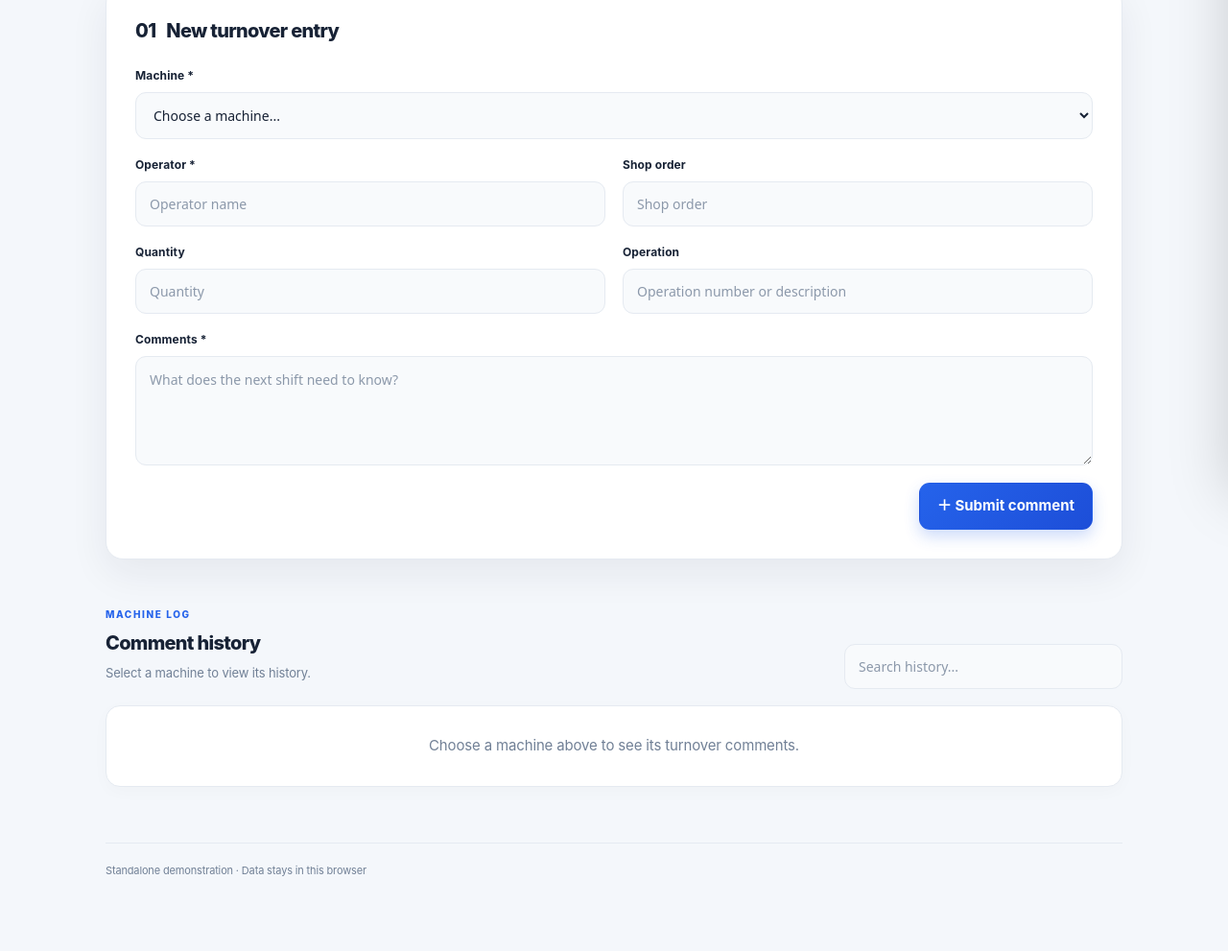
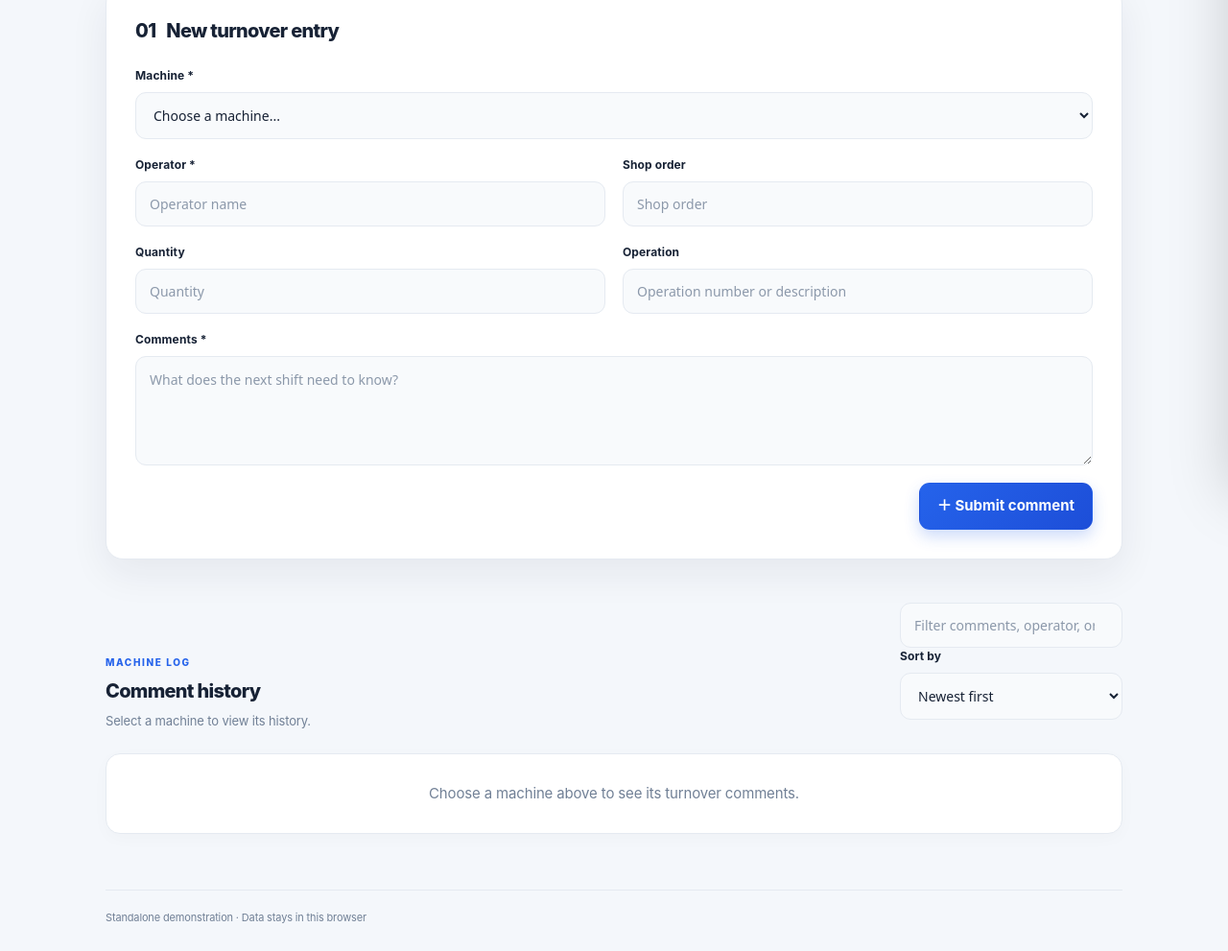
Before and after one commit to kj7342/ShiftTurnover, a plain HTML site: page index.html in a window 1280 px wide. Shown: the part 284-1275 px from the top of the page at 96% size. Before the commit the page ends 1225 px from the top, so only its background shows below. Drawn offline with Linux system fonts and the light colour scheme.

Commit message:
Add history filtering and sorting controls

```diff
--- a/index.html
+++ b/index.html
@@ -15,7 +15,11 @@
 <div class="grid"><label>Operator *<input id="operator" required placeholder="Operator name"></label><label>Shop order<input id="shopOrder" placeholder="Shop order"></label><label>Quantity<input id="quantity" type="number" min="0" step="1" placeholder="Quantity"></label><label>Operation<input id="operation" placeholder="Operation number or description"></label></div>
 <label>Comments *<textarea id="comments" rows="4" required maxlength="5000" placeholder="What does the next shift need to know?"></textarea></label>
 <div class="submitrow"><span id="message" role="status"></span><button class="primary">＋ Submit comment</button></div></form></section>
-<section class="history"><div class="historyhead"><div><small>MACHINE LOG</small><h2>Comment history</h2><p id="subtitle">Select a machine to view its history.</p></div><input id="filter" placeholder="Search history..."></div><div id="list" class="empty">Choose a machine to see its turnover comments.</div></section>
+<section class="history">
+<div class="historyhead"><div><small>MACHINE LOG</small><h2>Comment history</h2><p id="subtitle">Select a machine to view its history.</p></div>
+<div class="historytools"><input id="filter" type="search" placeholder="Filter comments, operator, order..."><label class="sortlabel">Sort by<select id="sortBy"><option value="newest">Newest first</option><option value="oldest">Oldest first</option><option value="operator">Operator A–Z</option><option value="shopOrder">Shop order A–Z</option><option value="quantityHigh">Quantity: high to low</option><option value="quantityLow">Quantity: low to high</option><option value="operation">Operation A–Z</option></select></label></div>
+</div>
+<div id="list" class="table-wrap empty">Choose a machine to see its turnover comments.</div></section>
 </main><footer>Standalone demonstration · Data stays in this browser</footer></div>
 <div id="backdrop" class="backdrop hidden"></div><aside id="drawer" class="drawer"><div class="drawerhead"><div><small>ADMINISTRATION</small><h2>Settings</h2></div><button id="close">×</button></div><p class="notice">Demo administrator access. This prototype does not authenticate users. SharePoint admin access must be secured separately.</p><h3>Machine codes</h3><form id="addMachine" class="add"><input id="newMachine" placeholder="Enter machine code" required><button class="primary">Add</button></form><ul id="machineAdmin"></ul><hr><h3>Local demo data</h3><p>Data is saved in this browser only. It is not sent to SharePoint.</p><button id="reset">Restore sample data</button></aside>
 <script src="app.js"></script></body></html>
```
